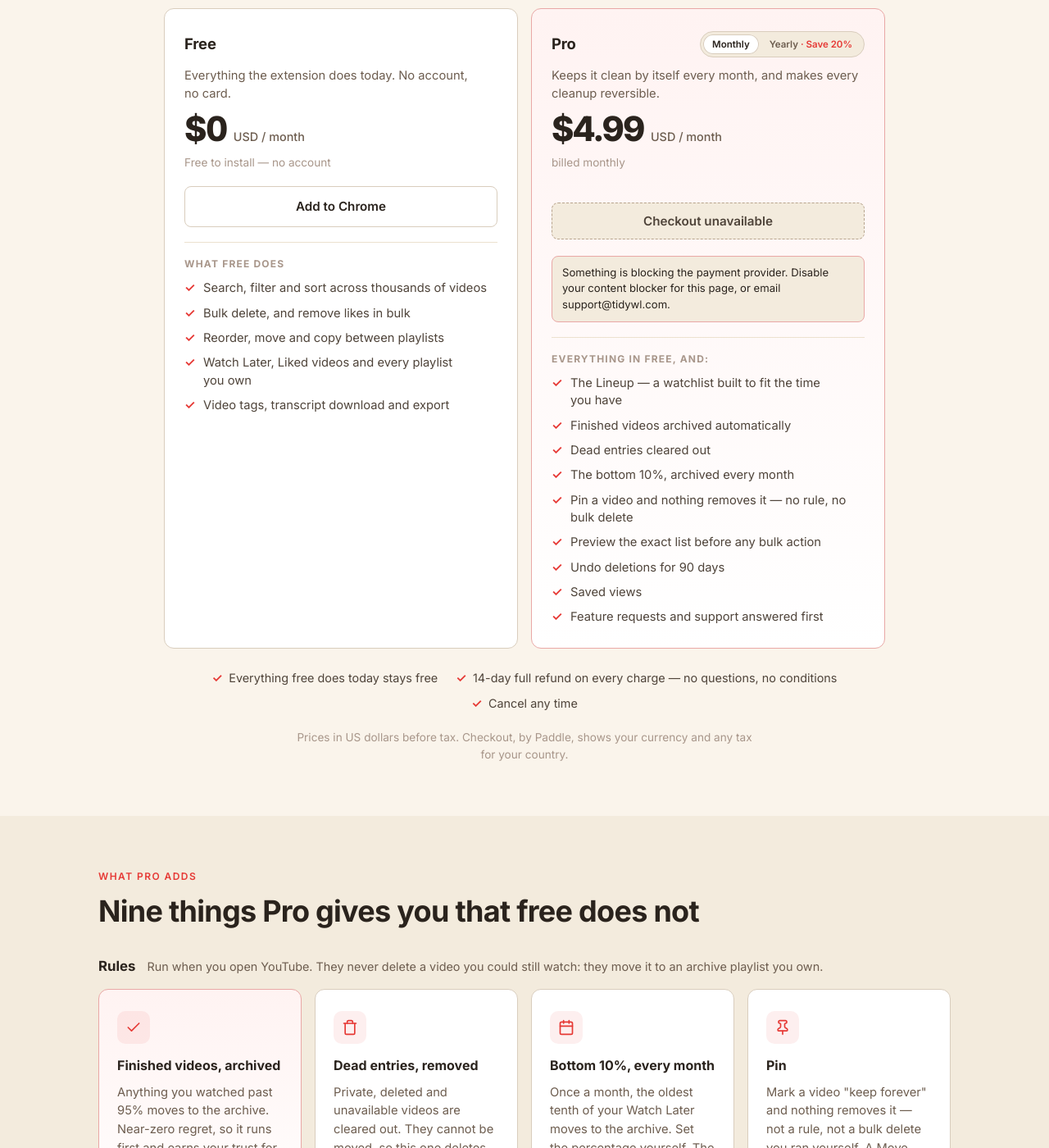
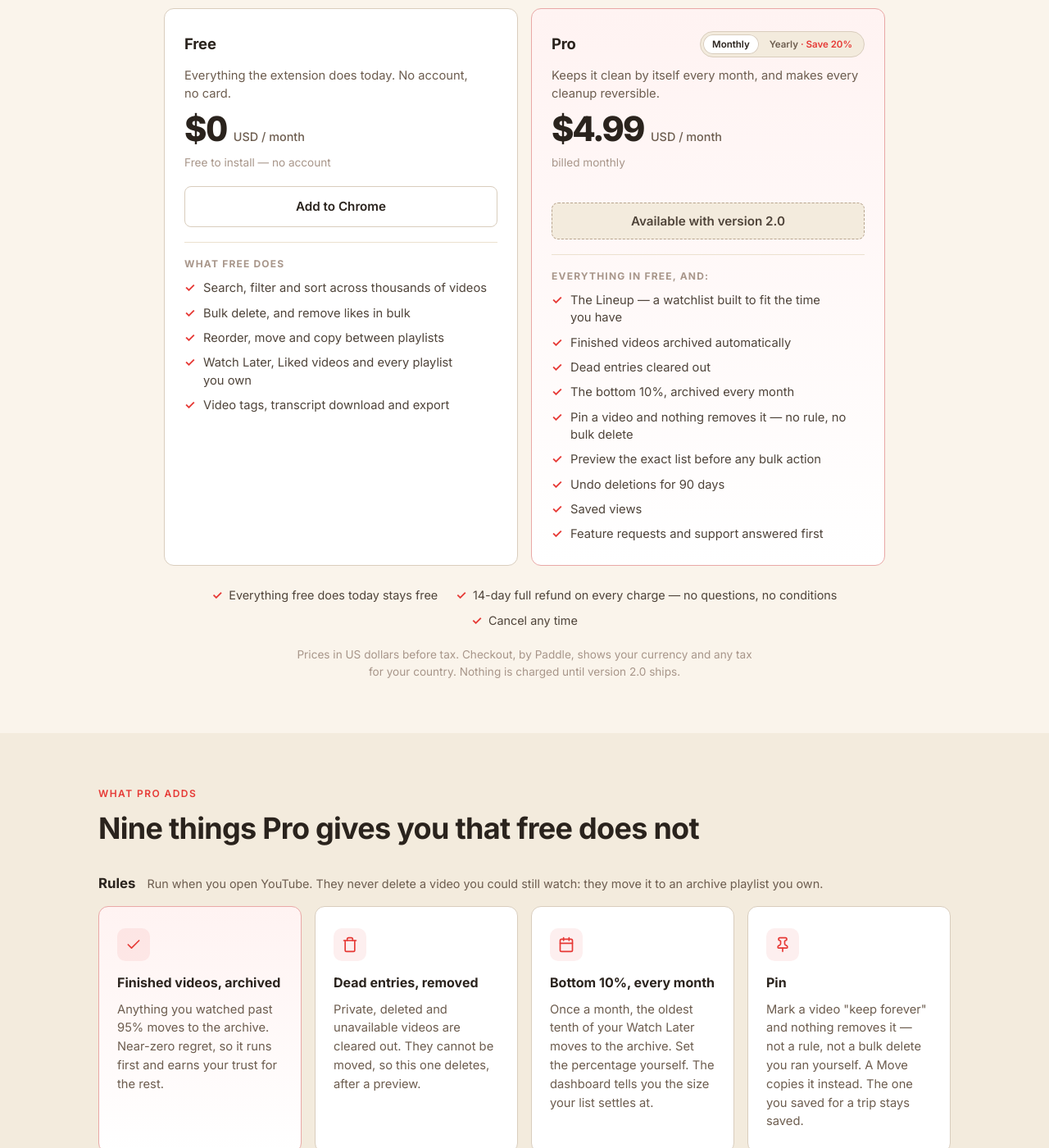
Before and after one commit to dominic-lam/tidywl-site, a Jekyll site: the page built from pricing/index.html, in a window 1280 px wide and 1400 px high, scrolled down 622 px. Shown: the whole window at 82% size. Built offline with Jekyll 4.4.1, drawn with Linux system fonts in a browser that asks for light colours; some of the changed text lies outside the part shown.

Commit message:
revert(pricing): take TidyWL Pro off sale again until the Chrome Web Store approves 2.0.0
Reverts the on-sale merge 4ee2bcd after the user's own walk of the purchase flow. The branch release-2.0.0-onsale now counts as merged, so re-merging it would change nothing: turning sale back on at approval means reverting this commit.

Co-Authored-By: Claude Opus 5 (1M context) <noreply@anthropic.com>
Claude-Session: https://claude.ai/code/session_01RE68DuTk6uV8gXSrcVgsys

```diff
--- a/_data/paddle.yml
+++ b/_data/paddle.yml
@@ -31,4 +31,4 @@ prices:
 # the site contradict itself and sells a product nobody can install yet.
 # When it flips, so do: pricing/index.html's .pro-status line, the .plans-foot
 # sentence, and llms.txt. See OPEN-ITEMS B3.
-onSale: true
+onSale: false
--- a/llms.txt
+++ b/llms.txt
@@ -17,7 +17,7 @@ Two features go beyond playlist management. **Bulk transcript download** gives y
 
 ## TidyWL Pro
 
-Everything described above is free. **TidyWL Pro** is a paid subscription that ships with **version 2.0**. It is **on sale now** from the pricing page. Full detail at https://tidywl.com/pricing/.
+Everything described above is free. **TidyWL Pro** is a paid subscription that ships with **version 2.0**. It is **not on sale yet** — the pricing page is published, but nothing can be charged until 2.0 is released. Full detail at https://tidywl.com/pricing/.
 
 Price: **$4.99 USD per month**, or **$47.88 billed annually**, which is $3.99 a month and a 20% saving. Prices are before tax; checkout is handled by Paddle, which shows each visitor's own currency and the tax for their country. Every charge carries a **14-day full refund, no questions and no conditions**, and the subscription can be cancelled at any time.
 
--- a/pricing/index.html
+++ b/pricing/index.html
@@ -29,7 +29,7 @@ faq:
     <p class="section-label">TidyWL Pro</p>
     <h1>Keep your Watch Later under control. <span class="em">Automatically.</span></h1>
     <p class="tagline">The free extension cleans a playlist up in an afternoon. Pro keeps it clean every month, and makes every cleanup reversible.</p>
-    <p class="pro-status"><span class="dot" aria-hidden="true"></span>Ships with version 2.0. On sale now.</p>
+    <p class="pro-status"><span class="dot" aria-hidden="true"></span>Ships with version 2.0. Not on sale yet.</p>
     <div class="cta-row">
       <a class="btn-ghost" href="https://chromewebstore.google.com/detail/fkelmapobieliokjcmnilmjllacmbfjo" target="_blank" rel="noopener">Add to Chrome, free</a>
       <a class="btn-ghost" href="/firefox/">Get for Firefox</a>
@@ -103,7 +103,7 @@ faq:
         <li>14-day full refund on every charge — no questions, no conditions</li>
         <li>Cancel any time</li>
       </ul>
-      <p class="plans-foot">Prices in US dollars before tax. Checkout, by Paddle, shows your currency and any tax for your country.</p>
+      <p class="plans-foot">Prices in US dollars before tax. Checkout, by Paddle, shows your currency and any tax for your country. Nothing is charged until version 2.0 ships.</p>
     </div>
   </section>
 
```
